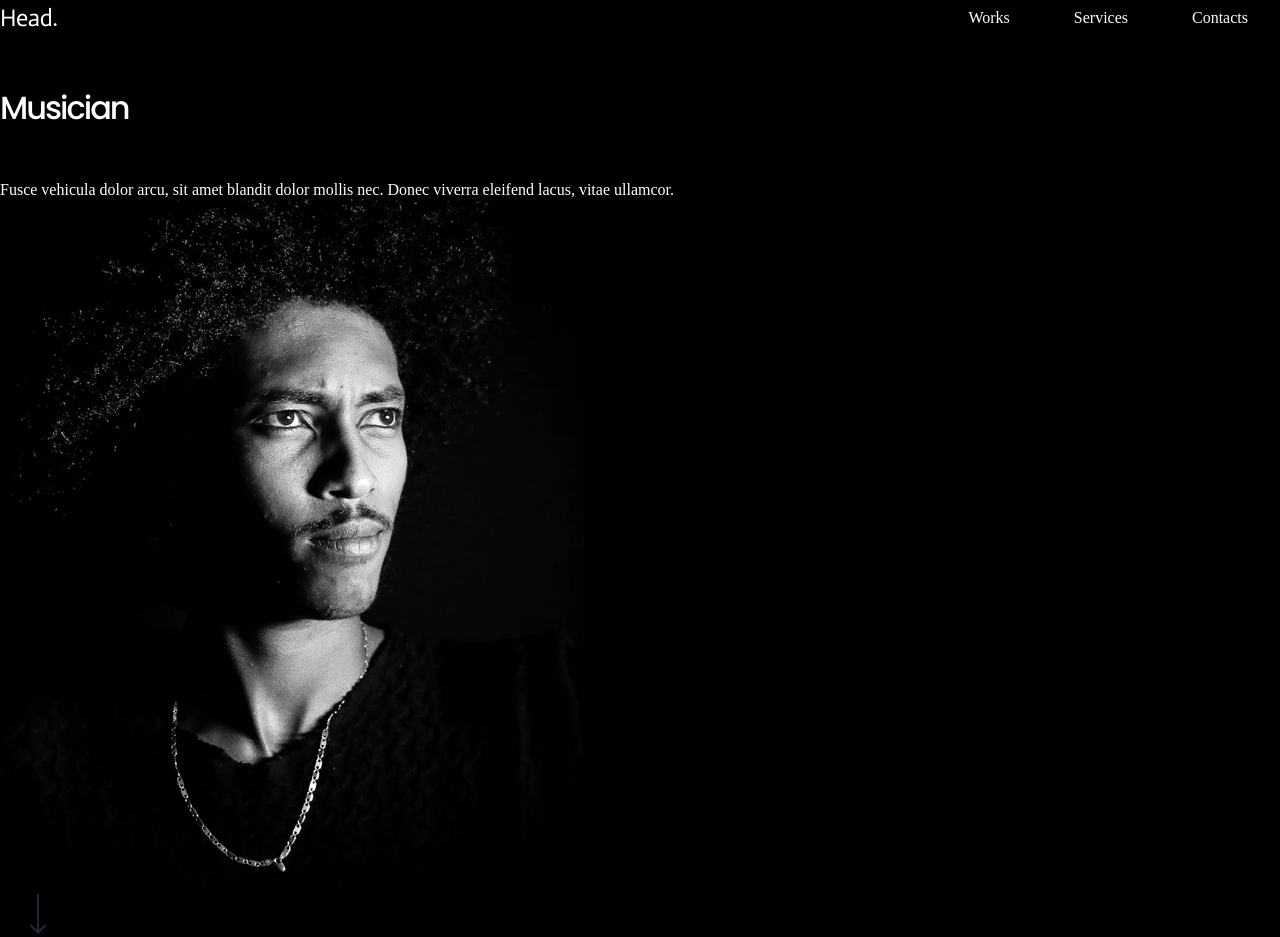
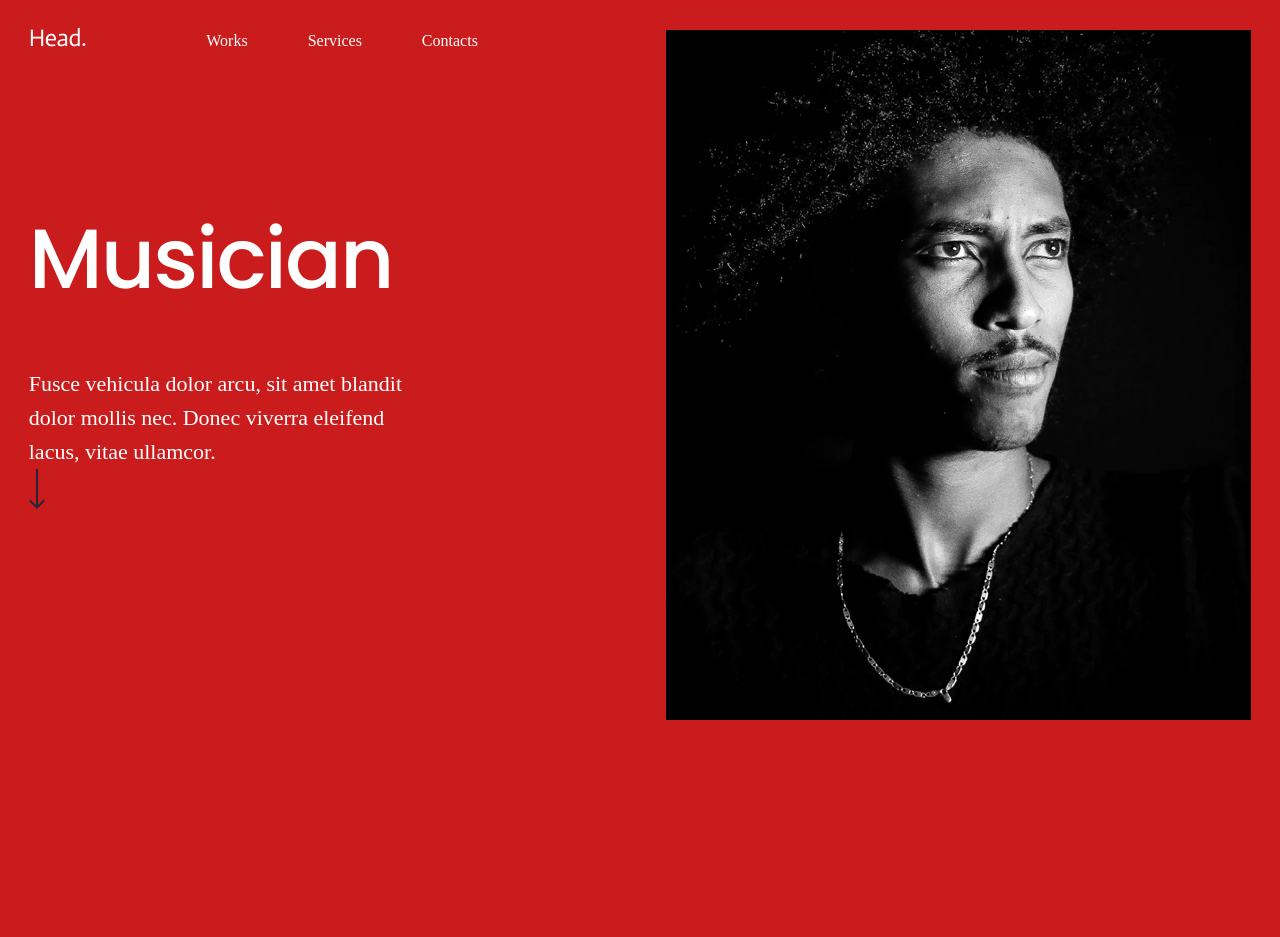
Before and after one commit to Faustina-Acheampong/Responsive-head., a plain HTML site: page index.html in a window 1280 px wide. After the commit the page ends 800 px from the top, so only its background shows below. Drawn offline with Linux system fonts and the light colour scheme.

Commit message:
Edited _main.scss to remove sidebar margins.

```diff
--- a/index.html
+++ b/index.html
@@ -11,6 +11,8 @@
     <title>Responsive Design</title>
 </head>
 <body>
+    <div class="main-container">
+        <div class="sidebar">
             <header>
                 <div class="header-container">
                     <div class="logo">
@@ -27,17 +29,20 @@
                     </div>
                 </div>
             </header>
-    <main>
+            <div class="textbox">
                 <h1>Musician</h1>
                 <p>Fusce vehicula dolor arcu, sit amet blandit dolor mollis nec.
                     Donec viverra eleifend lacus, vitae ullamcor.</p>
-
-        <div class="portrait">
-            <img src="images/background image.png" alt="photo">
             </div>
             <div class="icon">
                 <img src="images/Icon.png" alt="dropdown icon">
             </div>
-    </main>
+        </div>
+        <div>
+            <div class="portrait">
+                <img src="images/background image.png" alt="photo">
+            </div>
+        </div>
+    </div>
 </body>
 </html>
--- a/styles/_header.scss
+++ b/styles/_header.scss
@@ -1,15 +1,16 @@
 .header-container {
     display: flex;
+    /*margin: 50px;  */
+}
+
+.navbar {
+    display: inline-flex;
+    flex-shrink: 0;
     justify-content: space-between;
-    align-items: center;
-}
-.navbar {
-    flex-shrink: 0;
-    align-items: flex-start;
     & ul {
+        display: flex;
         list-style-type: none;
-        display: flex;
-        justify-content: left;
+         margin-top: 10px;
         & a {
             color: #FFF;
             font-family: "Source Sans Pro";
@@ -19,12 +20,13 @@
             line-height: 22.4px; /* 140% */
             text-decoration: none;
             text-align: center;
-            /*padding: 2rem;*/
+            padding: 30px;
         }
     }
 }
 
 .logo a {
+    display: inline-flex;
     text-decoration: none;
     font-family: Actor;
     font-size: 24px;
@@ -33,6 +35,7 @@
     line-height: 36px; /* 150% */
     letter-spacing: -0.25px;
     color: #FFF;
+    padding-right: 50px;
 }
 
 .navbar a:hover {
--- a/styles/_main.scss
+++ b/styles/_main.scss
@@ -1,5 +1,5 @@
 $primary-color: #FFF;
-$background: #000;
+$background: #ca1c1c;
 
 * {
     box-sizing: border-box;
@@ -11,5 +11,75 @@ body {
     width: 100%;
     color: $primary-color;
     background: $background;
-    overflow-x: hidden;
+    /*overflow-x: hidden; */
 }
+
+.main-container {
+    display: flex;
+    justify-content: space-around;
+    width: 100%;
+    max-width: 1440px;
+    margin-bottom: 20px;
+}
+
+.sidebar {
+    width: 100%;
+    max-width: 50%;
+    float: left;
+    padding: 20px;
+}
+.textbox {
+    width: 65%;
+    padding-top: 6rem;
+    & h1 {
+        font-family: "Poppins";
+        font-size: 84px;
+        font-style: normal;
+        font-weight: 500;
+        line-height: 102px; /* 121.429% */
+        letter-spacing: -2px;
+    }
+}
+
+p {
+    font-family: "Source Sans Pro";
+    font-size: 22px;
+    font-style: normal;
+    font-weight: 400;
+    line-height: 34px; /* 154.545% */
+}
+
+.portrait {
+    display: flex;
+    flex-direction: column;
+    padding-right: 20px;
+    padding-top: 30px;
+}
+
+.portrait img {
+    max-width: 585px;
+    width: 100%;
+}
+
+.icon {
+    display: flex;
+    align-items: center;
+}
+
+/* Responsive layout to stack the two columns on
+top of each other instead of next to each other */
+@media screen and (min-width: 320px) and (max-width: 900px) {
+    .sidebar {
+        width: 100%;
+    }
+}
+@media screen and (max-width: 1000px) {
+    h1 {
+        font-size: 84px;
+    }
+}
+@media screen and (max-width: 800px) {
+    h1 {
+        font-size: 50px;
+    }
+}
```
Also changed, not shown: styles/index.css. Lines whose indentation alone changed are shown as unchanged.
